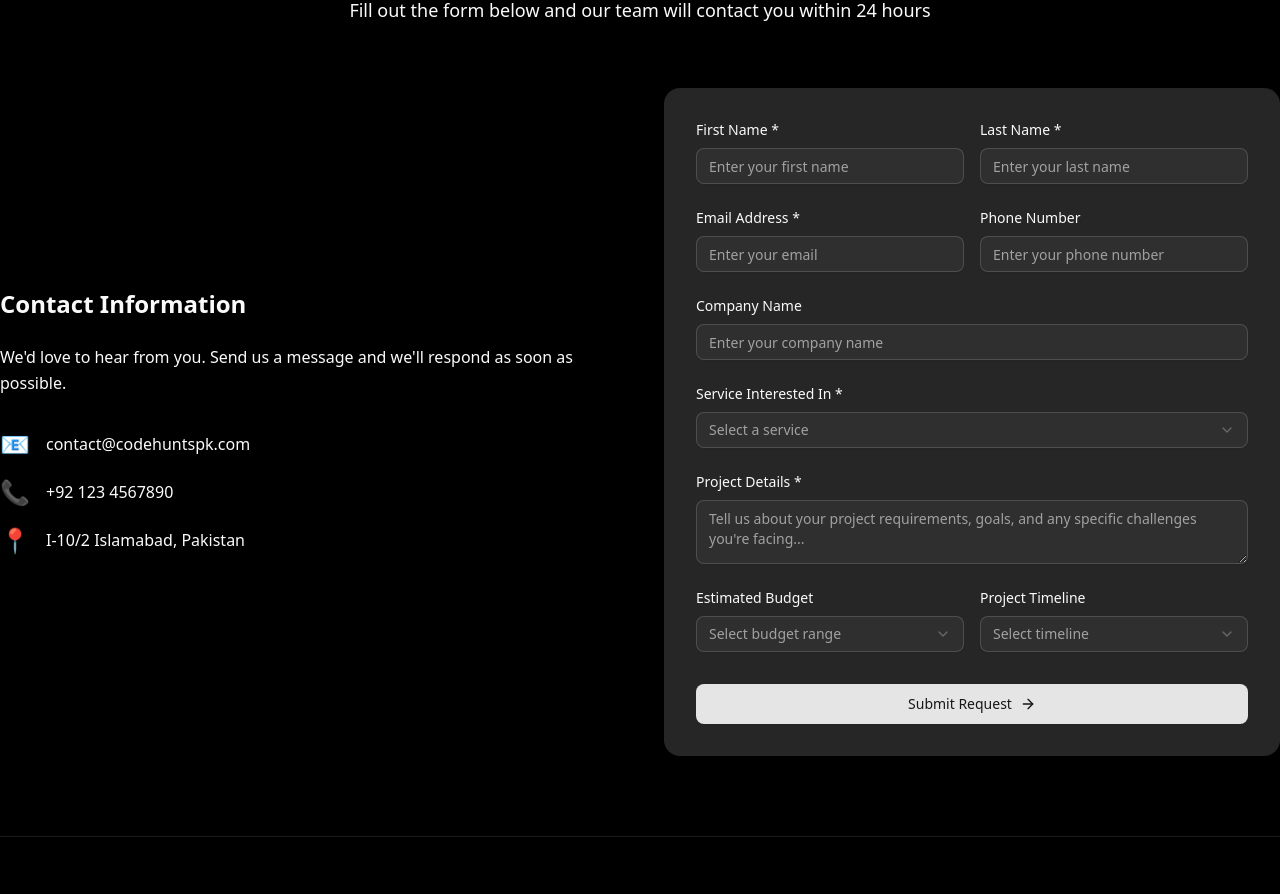
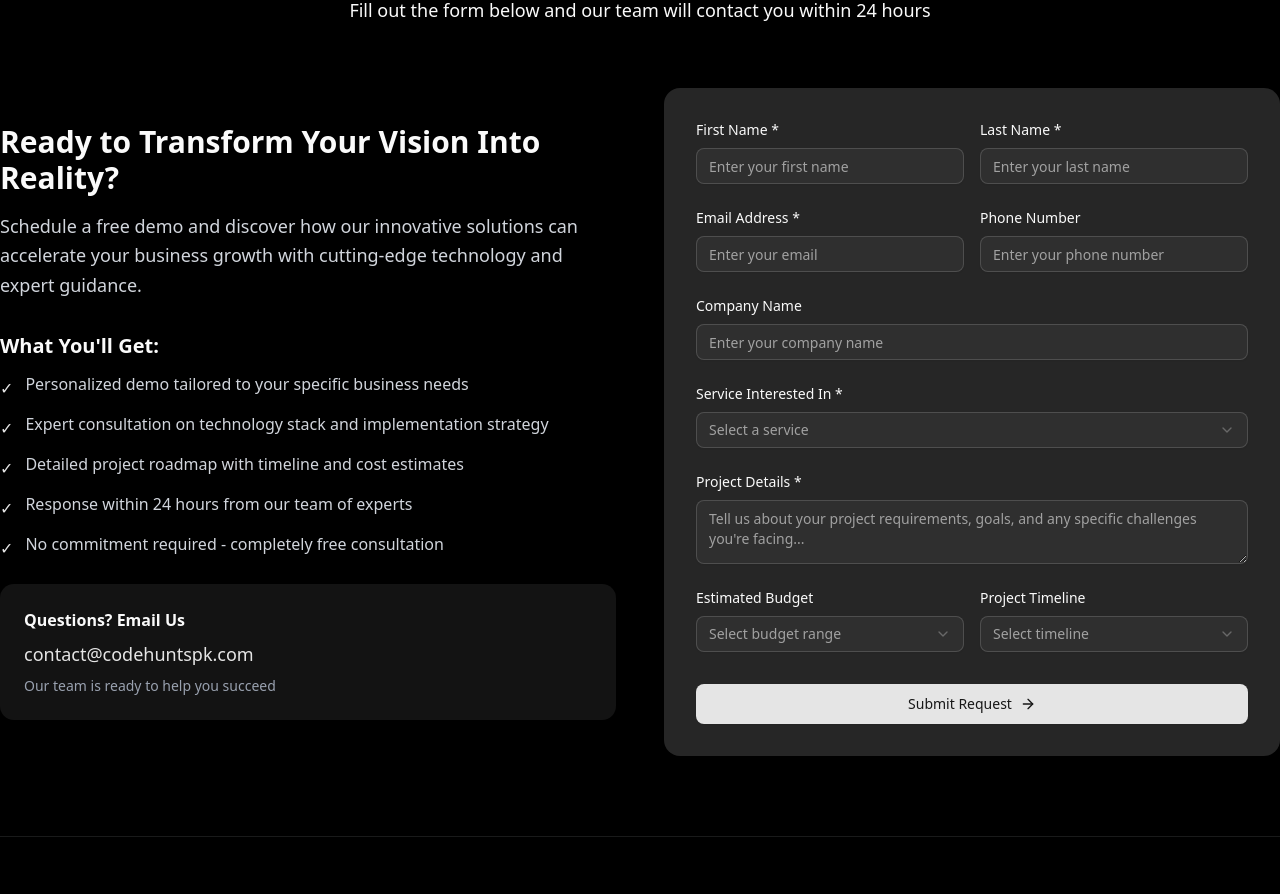
Before and after one commit to uxlabspk/codehunts, a React (Vite) app: page /lets-talk in a window 1280 px wide. Shown: the part 1640-2534 px from the top of the page. Built offline with nearby package versions, Linux system fonts and the light colour scheme; no server answers.

Commit message:
feat: Enhance demo request form with engaging content and clear value propositions

```diff
--- a/src/components/form/DemoRequestForm.tsx
+++ b/src/components/form/DemoRequestForm.tsx
@@ -112,24 +112,53 @@ export default function EnhancedDemoForm() {
         </div>
 
         <div className="grid grid-cols-1 items-center gap-12 lg:grid-cols-2">
-          <div>
-            <h3 className="mb-6 text-2xl font-semibold">Contact Information</h3>
-            <p className="mb-8 leading-relaxed">
-              We'd love to hear from you. Send us a message and we'll respond as soon as possible.
-            </p>
+          <div className="space-y-8">
+            <div>
+              <h3 className="mb-4 text-3xl font-bold">Ready to Transform Your Vision Into Reality?</h3>
+              <p className="text-lg leading-relaxed text-gray-300">
+                Schedule a free demo and discover how our innovative solutions can accelerate your business growth
+                with cutting-edge technology and expert guidance.
+              </p>
+            </div>
 
-            <div className="space-y-4">
-              <div className="flex items-center">
-                <span className="mr-4 text-2xl">📧</span>
-                <span>{config.contact.email}</span>
+            <div className="space-y-6">
+              <div>
+                <h4 className="mb-3 text-xl font-semibold">What You'll Get:</h4>
+                <ul className="space-y-3 text-gray-300">
+                  <li className="flex items-start">
+                    <span className="mr-3 mt-1 text-primary">✓</span>
+                    <span>Personalized demo tailored to your specific business needs</span>
+                  </li>
+                  <li className="flex items-start">
+                    <span className="mr-3 mt-1 text-primary">✓</span>
+                    <span>Expert consultation on technology stack and implementation strategy</span>
+                  </li>
+                  <li className="flex items-start">
+                    <span className="mr-3 mt-1 text-primary">✓</span>
+                    <span>Detailed project roadmap with timeline and cost estimates</span>
+                  </li>
+                  <li className="flex items-start">
+                    <span className="mr-3 mt-1 text-primary">✓</span>
+                    <span>Response within 24 hours from our team of experts</span>
+                  </li>
+                  <li className="flex items-start">
+                    <span className="mr-3 mt-1 text-primary">✓</span>
+                    <span>No commitment required - completely free consultation</span>
+                  </li>
+                </ul>
               </div>
-              <div className="flex items-center">
-                <span className="mr-4 text-2xl">📞</span>
-                <span>{config.contact.phone}</span>
-              </div>
-              <div className="flex items-center">
-                <span className="mr-4 text-2xl">📍</span>
-                <span>I-10/2 Islamabad, Pakistan</span>
+
+              <div className="rounded-xl bg-accent/50 p-6 backdrop-blur-sm">
+                <h4 className="mb-2 font-semibold">Questions? Email Us</h4>
+                <a
+                  href={`mailto:${config.contact.email}`}
+                  className="text-lg text-primary hover:underline"
+                >
+                  {config.contact.email}
+                </a>
+                <p className="mt-2 text-sm text-gray-400">
+                  Our team is ready to help you succeed
+                </p>
               </div>
             </div>
           </div>
```
